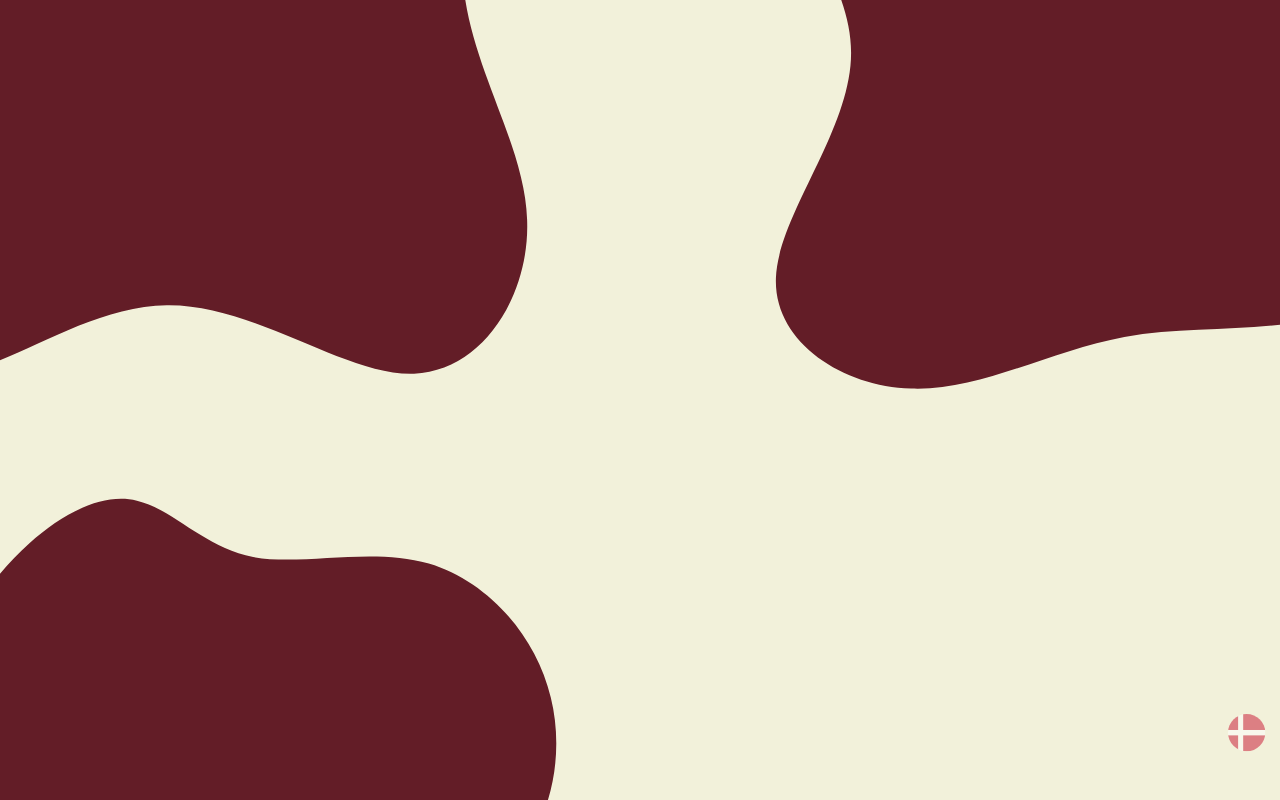
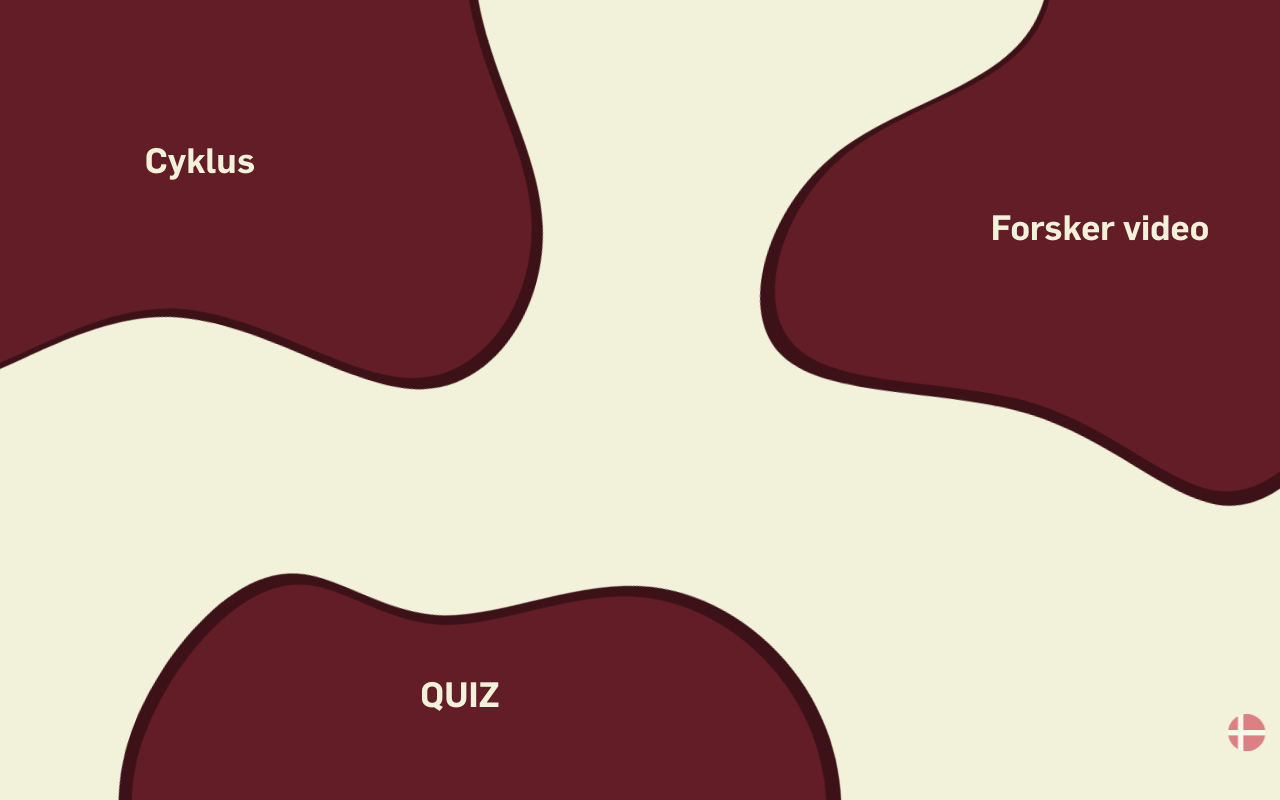
Before and after one commit to Trier77/steno-blod2, a React (Vite) app: page / in a window 1280 px wide. Built offline with nearby package versions, Linux system fonts and the light colour scheme.

Commit message:
Stylet knapper på startsiden

```diff
--- a/src/pages/StartSide.jsx
+++ b/src/pages/StartSide.jsx
@@ -10,17 +10,24 @@ const BLOB_TOP_LEFT = `
 `;
 
 const BLOB_TOP_RIGHT = `
-  M26.5,-52C28.4,-39.9,20.1,-22.7,17,-12.7C14,-2.7,16.1,-0.1,24.4,9.7C32.7,19.6,47.2,36.5,48.2,50C49.3,63.5,36.9,73.5,22.9,77.4C8.8,81.3,-6.8,79,-17.4,70.7C-28,62.4,-33.6,48.2,-42.8,37.2C-52.1,26.3,-65.2,18.8,-71.2,7.4C-77.3,-4,-76.5,-19.3,-65.9,-24.9C-55.3,-30.5,-34.9,-26.5,-22.3,-33.8C-9.6,-41.1,-4.8,-59.7,3.7,-65.5C12.2,-71.2,24.5,-64.2,26.5,-52Z
+  M20.2,-27.1C33.6,-22.9,57,-29.8,58.3,-26.7C59.6,-23.6,38.7,-10.5,32.7,2C26.7,14.5,35.5,26.5,36.3,38.7C37,50.9,29.6,63.3,19.9,64.9C10.2,66.4,-1.9,57,-17.9,55C-34,53.1,-54,58.6,-63,52.3C-72.1,46,-70.1,27.9,-60.3,16.1C-50.4,4.3,-32.6,-1.2,-28.7,-14.5C-24.8,-27.7,-34.7,-48.6,-32.3,-57.9C-29.8,-67.2,-14.9,-64.8,-5.7,-55.8C3.4,-46.9,6.8,-31.4,20.2,-27.1Z
 `;
 
 const BLOB_BOTTOM_LEFT = `
   M32.7,-50.8C45.8,-42.5,62,-39.1,65.1,-30.3C68.2,-21.5,58.1,-7.3,51.7,4.4C45.2,16,42.3,25.1,36.8,32.6C31.4,40,23.3,45.8,14.3,48.2C5.4,50.7,-4.5,49.6,-13.5,46.7C-22.5,43.7,-30.7,38.7,-32.9,31.3C-35.2,23.8,-31.4,13.9,-34.9,3.7C-38.5,-6.5,-49.4,-17,-52.5,-29.6C-55.5,-42.2,-50.8,-57,-40.7,-66.6C-30.7,-76.2,-15.4,-80.7,-2.8,-76.4C9.8,-72.1,19.7,-59,32.7,-50.8Z
 `;
 
-function BlobButton({ path, label, onClick, transform }) {
+function BlobButton({
+  path,
+  label,
+  onClick,
+  svgTransform,
+  animationDelay = "0s",
+}) {
   const [pressed, setPressed] = useState(false);
   return (
     <g
+      transform={svgTransform}
       onClick={onClick}
       onPointerDown={() => setPressed(true)}
       onPointerUp={() => setPressed(false)}
@@ -29,13 +36,31 @@ function BlobButton({ path, label, onClick, transform }) {
       role="button"
       aria-label={label}
     >
+      {/* Mørkt lag bagved — outline-effekt */}
+      <path
+        d={path}
+        fill="#3d1118"
+        style={{
+          transformOrigin: "center",
+          transformBox: "fill-box",
+          transform: "scale(1.04)",
+          animation: pressed
+            ? "none"
+            : `blobPulseOuter 3s ease-in-out infinite ${animationDelay}`,
+        }}
+      />
+      {/* Selve blobben */}
       <path
         d={path}
         fill="#631d27"
-        transform={transform}
         style={{
+          transformOrigin: "center",
+          transformBox: "fill-box",
           transition: "filter 0.2s ease",
           filter: pressed ? "brightness(0.75)" : "brightness(1)",
+          animation: pressed
+            ? "none"
+            : `blobPulse 3s ease-in-out infinite ${animationDelay}`,
         }}
       />
     </g>
@@ -70,6 +95,17 @@ function StartSide() {
         visible ? "opacity-100" : "opacity-0"
       }`}
     >
+      <style>{`
+  @keyframes blobPulse {
+    0%, 100% { transform: scale(1); }
+    50% { transform: scale(1.02); }
+  }
+  @keyframes blobPulseOuter {
+    0%, 100% { transform: scale(1.04); }
+    50% { transform: scale(1.06); }
+  }
+`}</style>
+
       {showQuizIntro && (
         <ConfirmDialog
           visible={dialogVisible}
@@ -86,26 +122,68 @@ function StartSide() {
         viewBox="0 0 1920 1080"
         xmlns="http://www.w3.org/2000/svg"
         className="w-full h-full"
-        style={{ display: "block" }}
+        style={{ display: "block", position: "relative", zIndex: 1 }}
       >
+        <rect x="0" y="0" width="1920" height="1080" fill="url(#bgGradient)" />
         <BlobButton
           path={BLOB_TOP_LEFT}
-          label={t.btn1?.label ?? "Cyklusserne"}
+          label="Cyklus"
           onClick={() => navigate("/cyklusser")}
-          transform="translate(240 0) scale(8) rotate(375)"
+          svgTransform="translate(240 0) scale(8) rotate(375)"
+          animationDelay="0s"
         />
         <BlobButton
           path={BLOB_TOP_RIGHT}
-          label={t.btn2?.label ?? "Forskerens ord"}
+          label="Forsker video"
           onClick={() => navigate("/video/forsker")}
-          transform="translate(1600 0) scale(8) rotate(300)"
+          svgTransform="translate(1770 130) scale(8) rotate(10)"
+          animationDelay="1s"
         />
         <BlobButton
           path={BLOB_BOTTOM_LEFT}
-          label={t.btn3?.label ?? "Test din viden"}
+          label="QUIZ"
           onClick={openQuizIntro}
-          transform="translate(280 1000) scale(7) rotate(120)"
+          svgTransform="translate(600 1150) scale(8) rotate(110)"
+          animationDelay="2s"
         />
+
+        {/* Labels — absolutte positioner, aldrig roterede */}
+        <text
+          x="300"
+          y="200"
+          textAnchor="middle"
+          fill="#f2f1da"
+          fontSize="52"
+          fontWeight="600"
+          fontFamily="Flama, sans-serif"
+          style={{ pointerEvents: "none" }}
+        >
+          Cyklus
+        </text>
+        <text
+          x="1650"
+          y="300"
+          textAnchor="middle"
+          fill="#f2f1da"
+          fontSize="52"
+          fontWeight="600"
+          fontFamily="Flama, sans-serif"
+          style={{ pointerEvents: "none" }}
+        >
+          Forsker video
+        </text>
+        <text
+          x="690"
+          y="1000"
+          textAnchor="middle"
+          fill="#f2f1da"
+          fontSize="52"
+          fontWeight="600"
+          fontFamily="Flama, sans-serif"
+          style={{ pointerEvents: "none" }}
+        >
+          QUIZ
+        </text>
 
         {/* Language button — bottom right, no blob */}
         <foreignObject x="1760" y="990" width="150" height="85">
```
